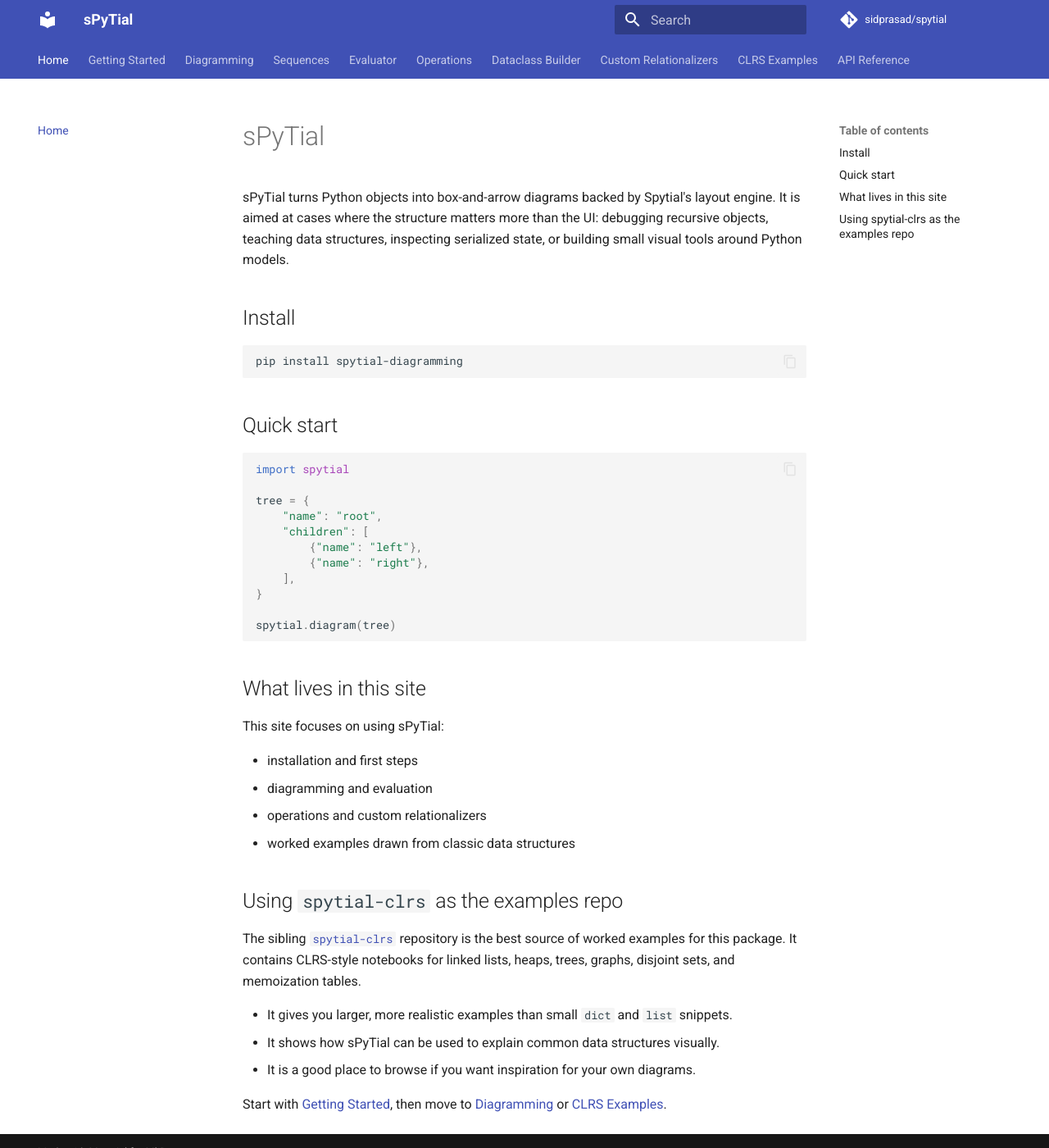
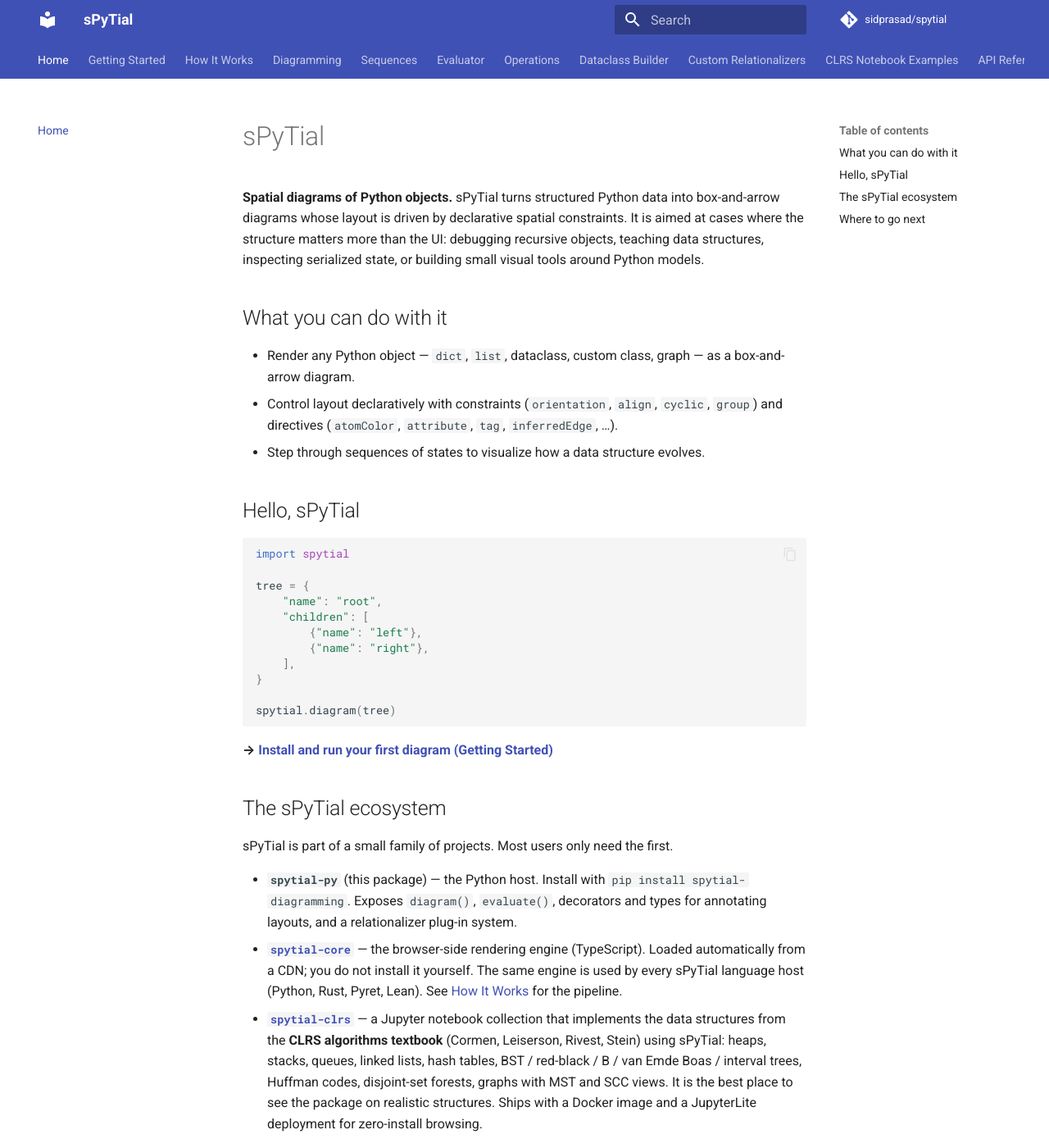
Before and after one commit to sidprasad/spytial, an MkDocs documentation site: the page built from docs/index.md, in a window 1280 px wide and 1400 px high. Shown: the whole window at 82% size. Built offline with MkDocs 1.6.1 and Material for MkDocs 9.7.7, drawn with Linux system fonts in a browser that asks for light colours; comment, search, counter and statistics services are not loaded; some of the changed text lies outside the part shown.

Commit message:
Reshape docs landing/getting-started; reframe spytial-clrs and spytial-core (#99)
Turns docs/getting-started.md into the canonical "send this link" install
page (badges, PyPI link, optional extras, environment notes) and rewrites
docs/index.md as a real landing page that motivates the project instead of
re-pasting install instructions.

Adds docs/how-it-works.md to explain the Python -> JSON -> browser pipeline
and what spytial-core actually is (the host-agnostic rendering engine
shared across spytial-py, caraspace, spyret, and spytial-lean).

Reframes spytial-clrs everywhere it appears as what it concretely is - a
Jupyter notebook collection implementing the CLRS textbook data structures
with sPyTial - instead of the vague "sister/companion repo" wording.

Trims README.md to be consumer-focused: adds badges, drops the advanced
diagramSequence example and the long academic background paragraph, and
adds a Related projects section pointing at spytial-clrs and spytial-core.

Co-authored-by: Claude Opus 4.7 <noreply@anthropic.com>

````diff
--- a/docs/examples/spytial-clrs.md
+++ b/docs/examples/spytial-clrs.md
@@ -1,16 +1,47 @@
-# `spytial-clrs` Examples
+# CLRS Notebook Examples
 
-[`spytial-clrs`](https://github.com/sidprasad/spytial-clrs) is the companion examples repository for `spytial-py`. It contains notebooks based on CLRS data structures and is the best source of realistic diagrams for docs, demos, and screenshots.
+[`spytial-clrs`](https://github.com/sidprasad/spytial-clrs) is a Jupyter notebook collection that implements the data structures from the **CLRS algorithms textbook** (Cormen, Leiserson, Rivest, Stein) using sPyTial. Each notebook is organized by CLRS chapter and walks through one or more textbook structures, declaring the spatial constraints that make their structure legible.
 
-## Why it is useful
+## What's in it
 
-If you want to see what sPyTial looks like on larger structures, `spytial-clrs` is the best place to start:
+| Chapter | Structures | Notebook |
+| --- | --- | --- |
+| 6, 19 | Max heap, Fibonacci heap | `heaps.ipynb` |
+| 10 | Stacks, queues | `stacksqueues.ipynb` |
+| 10.2 | Singly, doubly, circular linked lists | `linked-lists.ipynb` |
+| 11 | Direct-address and chained hash tables | `hash-tables.ipynb` |
+| 12, 13, 14, 14.3, 18, 20 | BST, red-black, order statistic, interval, B-tree, van Emde Boas | `trees.ipynb` |
+| 15.2 | Matrix-chain memoization tables | `memoization.ipynb` |
+| 16.3 | Huffman codes | `huffman.ipynb` |
+| 21.3 | Disjoint-set forests (forest and set views) | `disjoint-sets.ipynb` |
+| 22, 22.4, 22.5, 23 | Graphs, topological sort, strongly connected components, MST | `graphs.ipynb` |
 
-- it provides realistic examples that go beyond toy `dict` and `list` inputs
-- it shows how different layout operations help explain specific data structures
-- it gives you a gallery of end-to-end examples you can adapt for your own work
+Bonus: BDDs in `simple-bdd.ipynb`.
 
-## Example guide
+## Run the notebooks
+
+There are three ways to use the collection without installing anything locally beyond the notebooks themselves.
+
+**Docker** (zero local setup):
+
+```bash
+docker pull sidprasad/spytial-clrs:latest
+docker run -p 8888:8888 sidprasad/spytial-clrs
+# open http://localhost:8888
+```
+
+**JupyterLite** (in-browser, no install): see the [`spytial-clrs` README](https://github.com/sidprasad/spytial-clrs) for the deployed link.
+
+**Local clone**:
+
+```bash
+git clone https://github.com/sidprasad/spytial-clrs
+cd spytial-clrs
+pip install -r requirements.txt
+jupyter notebook src/
+```
+
+## Reading guide
 
 Use the notebooks as a guide depending on what you want to visualize:
 
--- a/docs/index.md
+++ b/docs/index.md
@@ -1,14 +1,14 @@
 # sPyTial
 
-sPyTial turns Python objects into box-and-arrow diagrams backed by Spytial's layout engine. It is aimed at cases where the structure matters more than the UI: debugging recursive objects, teaching data structures, inspecting serialized state, or building small visual tools around Python models.
+**Spatial diagrams of Python objects.** sPyTial turns structured Python data into box-and-arrow diagrams whose layout is driven by declarative spatial constraints. It is aimed at cases where the structure matters more than the UI: debugging recursive objects, teaching data structures, inspecting serialized state, or building small visual tools around Python models.
 
-## Install
+## What you can do with it
 
-```bash
-pip install spytial-diagramming
-```
+- Render any Python object — `dict`, `list`, dataclass, custom class, graph — as a box-and-arrow diagram.
+- Control layout declaratively with constraints (`orientation`, `align`, `cyclic`, `group`) and directives (`atomColor`, `attribute`, `tag`, `inferredEdge`, …).
+- Step through sequences of states to visualize how a data structure evolves.
 
-## Quick start
+## Hello, sPyTial
 
 ```python
 import spytial
@@ -24,21 +24,20 @@ tree = {
 spytial.diagram(tree)
 ```
 
-## What lives in this site
+**→ [Install and run your first diagram (Getting Started)](getting-started.md)**
 
-This site focuses on using sPyTial:
+## The sPyTial ecosystem
 
-- installation and first steps
-- diagramming and evaluation
-- operations and custom relationalizers
-- worked examples drawn from classic data structures
+sPyTial is part of a small family of projects. Most users only need the first.
 
-## Using `spytial-clrs` as the examples repo
+- **`spytial-py`** (this package) — the Python host. Install with `pip install spytial-diagramming`. Exposes `diagram()`, `evaluate()`, decorators and types for annotating layouts, and a relationalizer plug-in system.
+- **[`spytial-core`](https://github.com/sidprasad/spytial-core)** — the browser-side rendering engine (TypeScript). Loaded automatically from a CDN; you do not install it yourself. The same engine is used by every sPyTial language host (Python, Rust, Pyret, Lean). See [How It Works](how-it-works.md) for the pipeline.
+- **[`spytial-clrs`](https://github.com/sidprasad/spytial-clrs)** — a Jupyter notebook collection that implements the data structures from the **CLRS algorithms textbook** (Cormen, Leiserson, Rivest, Stein) using sPyTial: heaps, stacks, queues, linked lists, hash tables, BST / red-black / B / van Emde Boas / interval trees, Huffman codes, disjoint-set forests, graphs with MST and SCC views. It is the best place to see the package on realistic structures. Ships with a Docker image and a JupyterLite deployment for zero-install browsing.
 
-The sibling [`spytial-clrs`](https://github.com/sidprasad/spytial-clrs) repository is the best source of worked examples for this package. It contains CLRS-style notebooks for linked lists, heaps, trees, graphs, disjoint sets, and memoization tables.
+## Where to go next
 
-- It gives you larger, more realistic examples than small `dict` and `list` snippets.
-- It shows how sPyTial can be used to explain common data structures visually.
-- It is a good place to browse if you want inspiration for your own diagrams.
-
-Start with [Getting Started](getting-started.md), then move to [Diagramming](usage/diagramming.md) or [CLRS Examples](examples/spytial-clrs.md).
+- [Getting Started](getting-started.md) — install, badges, first diagram.
+- [Diagramming](usage/diagramming.md) — the main rendering workflow.
+- [Operations](operations.md) — constraints and directives.
+- [How It Works](how-it-works.md) — the Python → browser pipeline and `spytial-core`.
+- [CLRS Notebook Examples](examples/spytial-clrs.md) — worked examples on classic data structures.
--- a/docs/usage/diagramming.md
+++ b/docs/usage/diagramming.md
@@ -74,10 +74,12 @@ metrics = spytial.diagram(
 - `method="browser"` and `method="file"` return the HTML file path.
 - `headless=True` returns performance metrics when `perf_iterations` is set.
 
-## Patterns from `spytial-clrs`
+## Patterns from the CLRS notebooks
 
-If you want realistic examples instead of toy snippets, use the notebooks in [`spytial-clrs`](https://github.com/sidprasad/spytial-clrs):
+For realistic examples instead of toy snippets, use [`spytial-clrs`](https://github.com/sidprasad/spytial-clrs) — a notebook collection that implements CLRS-textbook data structures with sPyTial:
 
 - `linked-lists.ipynb` shows list-like structures and cyclic constraints.
 - `heaps.ipynb` and `trees.ipynb` show recursive structures with alignment and attributes.
 - `graphs.ipynb` and `disjoint-sets.ipynb` show grouping-heavy layouts.
+
+See [CLRS Notebook Examples](../examples/spytial-clrs.md) for the full guide.
--- a/mkdocs.yml
+++ b/mkdocs.yml
@@ -9,13 +9,14 @@ site_dir: site
 nav:
   - Home: index.md
   - Getting Started: getting-started.md
+  - How It Works: how-it-works.md
   - Diagramming: usage/diagramming.md
   - Sequences: usage/sequences.md
   - Evaluator: usage/evaluator.md
   - Operations: operations.md
   - Dataclass Builder: usage/dataclass-builder.md
   - Custom Relationalizers: relationalizers.md
-  - CLRS Examples: examples/spytial-clrs.md
+  - CLRS Notebook Examples: examples/spytial-clrs.md
   - API Reference: reference/api.md
 
 theme:
````
Also changed, not shown: README.md (+34 -49 lines), docs/getting-started.md (+38 -9 lines), docs/how-it-works.md (added, +51 -0 lines), docs/operations.md (+4 -2 lines).
